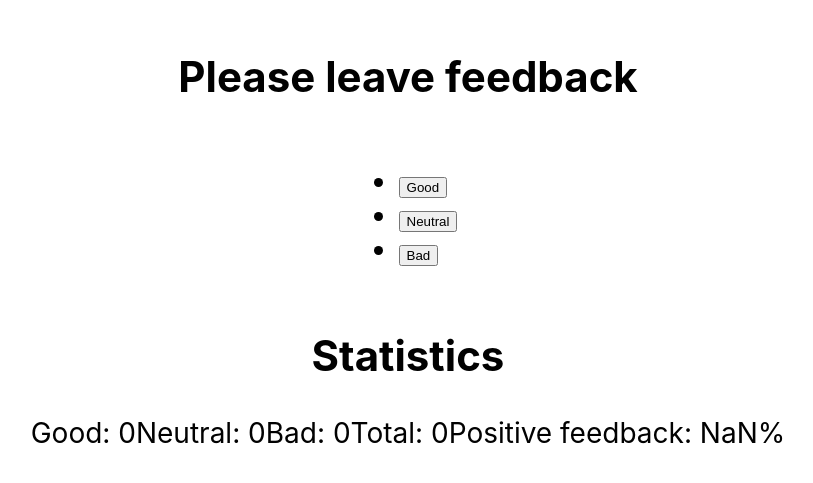
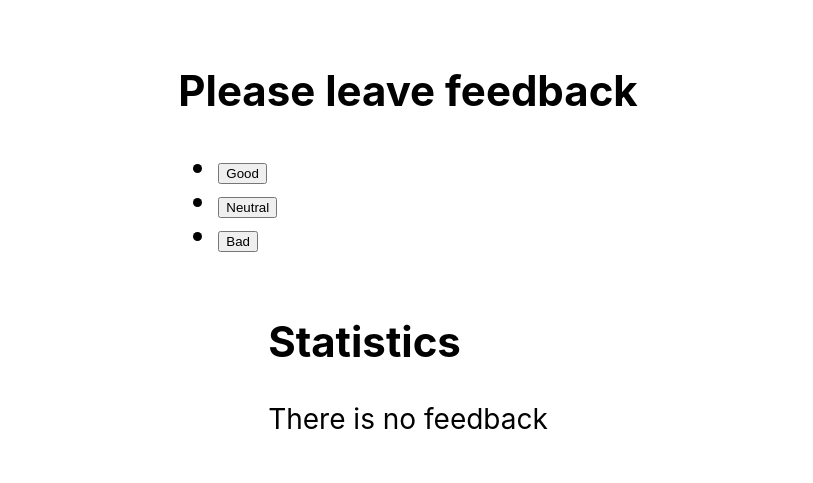
Before and after one commit to statsenkoin/goit-react-hw-02-feedback, a React (Create React App) app: page / in a window 1280 px wide. Shown: the part 167-650 px from the top of the page, without its empty margins (232-1045 px from the left). Built offline with nearby package versions, Linux system fonts and the light colour scheme.

Commit message:
Feature/ update logic

```diff
--- a/src/components/App/App.jsx
+++ b/src/components/App/App.jsx
@@ -1,6 +1,6 @@
 import React, { Component } from 'react';
 import { Layout } from './App.styled';
-import { FeedbackOptions, Statistics } from 'components';
+import { FeedbackOptions, Statistics, Section } from 'components';
 
 class App extends Component {
   state = {
@@ -10,7 +10,7 @@ class App extends Component {
   };
 
   totalFeedback = 0;
-  //   positiveFeedbackPercentage = 0;
+  positiveFeedbackPercentage = 0;
 
   addFeedback = event => {
     const { id } = event.target;
@@ -22,59 +22,52 @@ class App extends Component {
           return { neutral: neutral + 1 };
         case 'bad':
           return { bad: bad + 1 };
+        default:
+          return;
       }
+    });
+    this.countTotalFeedback();
+    this.countPositiveFeedbackPercentage();
+  };
+
+  countTotalFeedback = () => {
+    this.setState(({ good, neutral, bad }) => {
+      this.totalFeedback = good + neutral + bad;
+    });
+  };
+  countPositiveFeedbackPercentage = () => {
+    this.setState(({ good }) => {
+      this.positiveFeedbackPercentage = (
+        (good / this.totalFeedback) *
+        100
+      ).toFixed(0);
     });
   };
 
-  //   addGoodFeedback = () => {
-  //     this.setState(prevState => ({ good: prevState.good + 1 }));
-  //   };
-  //   addNeutralFeedback = () => {
-  //     this.setState(prevState => ({ neutral: prevState.neutral + 1 }));
-  //   };
-  //   addBadFeedback = () => {
-  //     this.setState(prevState => ({ bad: prevState.bad + 1 }));
-  //   };
-
-  countTotalFeedback() {
-    const { good, neutral, bad } = this.state;
-    this.totalFeedback = good + neutral + bad;
-    return this.totalFeedback;
-  }
-  countPositiveFeedbackPercentage() {
-    return ((this.state.good / this.totalFeedback) * 100).toFixed(0);
-  }
-
   render() {
     const { good, neutral, bad } = this.state;
-
     return (
       <Layout>
-        <h2>Please leave feedback</h2>
+        <Section title="Please leave feedback">
           <FeedbackOptions
-          // options={Object.keys(this.state)}
             options={{ good: 'Good', neutral: 'Neutral', bad: 'Bad' }}
             onLeaveFeedback={this.addFeedback}
           ></FeedbackOptions>
-        {/* <div>
-          <button type="button" id="good" onClick={this.addFeedback}>
-            Good
-          </button>
-          <button type="button" id="neutral" onClick={this.addFeedback}>
-            Neutral
-          </button>
-          <button type="button" id="bad" onClick={this.addFeedback}>
-            Bad
-          </button>
-        </div> */}
-        <h2>Statistics</h2>
+        </Section>
+
+        <Section title="Statistics">
+          {this.totalFeedback ? (
             <Statistics
               good={good}
               neutral={neutral}
               bad={bad}
-          total={this.countTotalFeedback()}
-          positivePercentage={this.countPositiveFeedbackPercentage()}
+              total={this.totalFeedback}
+              positivePercentage={this.positiveFeedbackPercentage}
             ></Statistics>
+          ) : (
+            'There is no feedback'
+          )}
+        </Section>
       </Layout>
     );
   }
```
Lines whose indentation alone changed are shown as unchanged.
